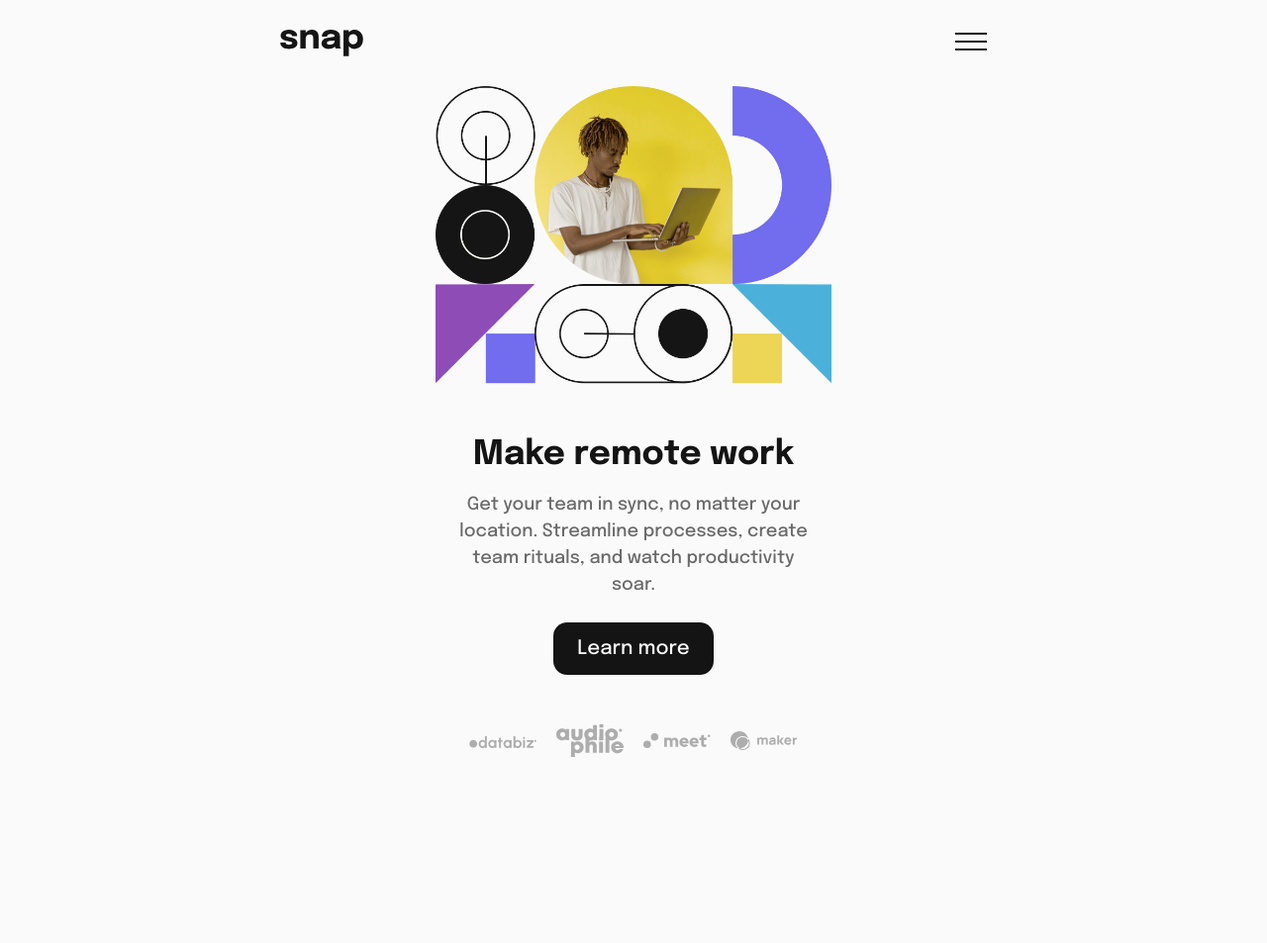
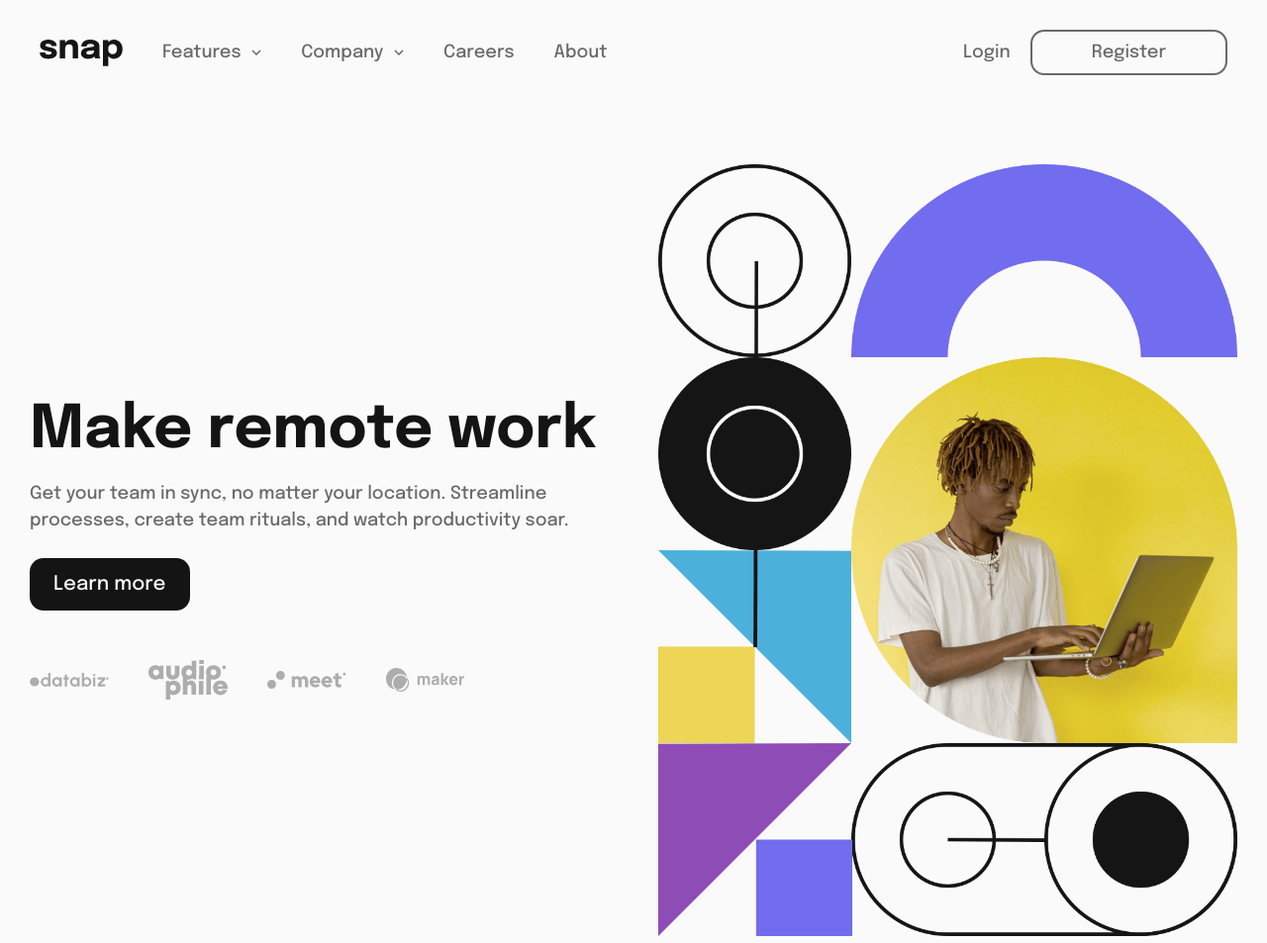
Before and after one commit to Fel1324/Intro-Section-With-Dropdown-Navigation, a plain HTML site: page index.html in a window 1280 px wide. Shown: the whole page at 99% size. Before the commit the page ends 849 px from the top, so only its background shows below. Drawn offline with Linux system fonts and the light colour scheme.

Commit message:
start desktop view

```diff
--- a/index.html
+++ b/index.html
@@ -20,6 +20,37 @@
                 <button class="open-menu">
                     <img src="img/icon-menu.svg" alt="Abrir menu lateral">
                 </button>
+
+                <nav class="header__navigation">
+                    <ul class="header__list">
+                        <li class="header__item">
+                            <button class="generic-button" aria-label="Abrir Features">
+                                Features
+                                <img class="button-arrow" src="img/icon-arrow-down.svg" alt="">
+                            </button>
+                        </li>
+
+                        <li class="header__item">
+                            <button class="generic-button" aria-label="Abrir Company">
+                                Company
+                                <img class="button-arrow" src="img/icon-arrow-down.svg" alt="">
+                            </button>
+                        </li>
+
+                        <li class="header__item">
+                            <a class="generic-link" href="#!">Careers</a>
+                        </li>
+
+                        <li class="header__item">
+                            <a class="generic-link" href="#!">About</a>
+                        </li>
+                    </ul>
+
+                    <div class="header__sign">
+                        <a class="login" href="#!">Login</a>
+                        <a class="register" href="#!">Register</a>
+                    </div>
+                </nav>
             </div>
         </header>
 
@@ -67,9 +98,12 @@
         </aside>
 
         <main class="main">
-            <div class="main__container">
+            <div class="main__container container">
                 <div>
-                    <img class="main__hero" src="img/image-hero-mobile.png" alt="">
+                    <picture>
+                        <source srcset="img/image-hero-desktop.png" media="(min-width: 1200px)">
+                        <img class="main__hero" src="img/image-hero-mobile.png" alt="">
+                    </picture>
                 </div>
 
                 <section class="main__content">
--- a/script.js
+++ b/script.js
@@ -3,19 +3,22 @@ const overlay = document.querySelector('#overlay');
 const openBtn = document.querySelector('.open-menu');
 const closeBtn = document.querySelector('.close-menu');
 
-openBtn.addEventListener('click', () => {
+function open(){
+    // MENU
     menu.classList.add('menu-open');
     overlay.style.display = 'block';
 
     document.body.style.overflow = 'hidden';
-});
+}
 
-closeBtn.addEventListener('click', closeMenu);
-overlay.addEventListener('click', closeMenu);
-
-function closeMenu(){
+function close(){
+    // MENU
     menu.classList.remove('menu-open');
     overlay.style.display = 'none';
 
     document.body.style.overflow = 'auto';
 }
+
+openBtn.addEventListener('click', open)
+closeBtn.addEventListener('click', close);
+overlay.addEventListener('click', close);
--- a/site.css
+++ b/site.css
@@ -72,10 +72,18 @@ a{
 
     text-align: center;
 
-    width: 90%;
-    max-width: 20rem;
+    padding-inline: 6rem;
 
     padding-block: 1.2rem;
+}
+
+@media screen and (min-width: 1024px) {
+    .container{
+        max-width: 125rem;
+
+        margin-inline: auto;
+        padding-inline: 3rem;
+    }
 }
 
 /* HEADER */
@@ -90,12 +98,47 @@ a{
 
     padding-block: 3rem;
     padding-inline: 1.8rem;
-
-    max-width: 75rem;
-    margin-inline: auto;
 }
 
-/* OVERLAY */
+.header__navigation{
+    display: none;
+}
+
+@media screen and (min-width: 768px) {
+    .header__container{
+        padding-inline: 4rem;
+    }
+}
+
+@media screen and (min-width: 1024px) {
+    .header__logo{
+        margin-right: 4rem;
+    }
+
+    .open-menu{
+        display: none;
+    }
+
+    .header__navigation{
+        display: flex;
+        align-items: center;
+        justify-content: space-between;
+        flex-grow: 1;
+    }
+
+    .header__list{
+        display: flex;
+        column-gap: 4rem;
+    }
+
+    .header__sign{
+        display: flex;
+        align-items: center;
+        column-gap: 2rem;
+    }
+}
+
+/* MENU */
 #overlay{
     display: none;
 
@@ -113,7 +156,6 @@ a{
     opacity: .8;
 }
 
-/* MENU */
 .menu{
     background-color: var(--neutral-color);
 
@@ -161,6 +203,18 @@ a{
     font-size: 1.6rem;
 }
 
+@media screen and (min-width: 768px) {
+    .menu__container{
+        padding-inline: 4rem;
+    }
+}
+
+@media screen and (min-width: 1024px) {
+    .menu{
+        display: none;
+    }
+}
+
 /* MAIN */
 .main{
     width: 100%;
@@ -168,13 +222,14 @@ a{
 
 .main__container{
     display: grid;
-    row-gap: 5rem;
+    gap: 5rem;
 
     text-align: center;
 
     max-width: 40rem;
 
     margin-inline: auto;
+    padding-bottom: 8rem;
 }
 
 .main__hero{
@@ -183,7 +238,6 @@ a{
 
 .main__content{
     padding-inline: 1.8rem;
-    padding-bottom: 8rem;
 }
 
 .main__title{
@@ -223,9 +277,45 @@ a{
     justify-content: center;
     align-items: center;
     gap: 2rem;
-
 }
 
 .footer__img{
     width: 6.8rem;
 }
+
+@media screen and (min-width: 1024px) {
+    .main__container{
+        grid-template-columns: 1fr 1fr;
+        grid-template-areas:
+        'text img';
+
+        max-width: 100%;
+
+        padding-top: 6rem;
+    }
+
+    .main__container div{
+        grid-area: img;
+    }
+
+    .main__content{
+        text-align: left;
+
+        align-self: center;
+
+        padding-inline: 0;
+    }
+
+    .main__title{
+        font-size: 6rem;
+    }
+
+    .footer__list{
+        justify-content: flex-start;
+        gap: 4rem;
+    }
+
+    .footer__img{
+        width: 8rem;
+    }
+}
```
